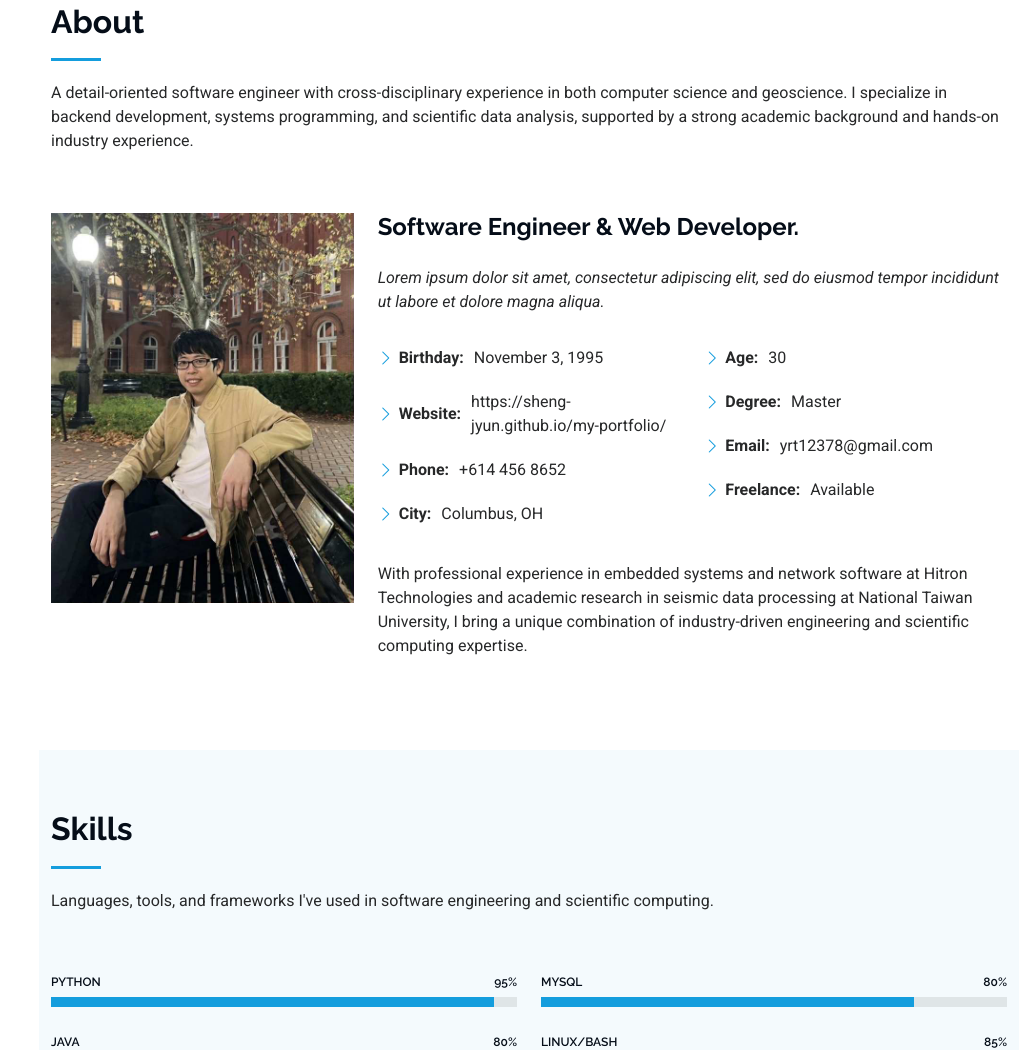
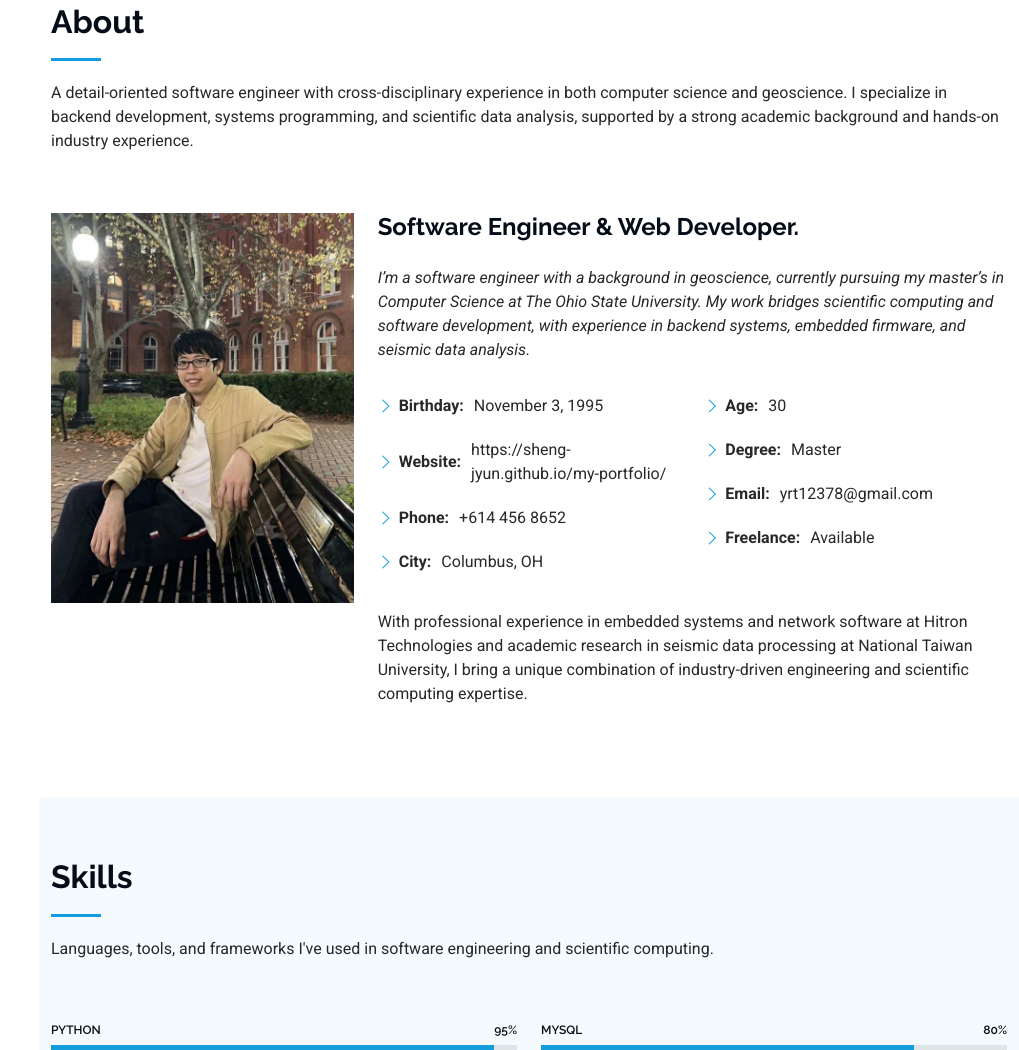
Before and after one commit to Sheng-Jyun/my-portfolio, a plain HTML site: page index.html in a window 1280 px wide. Shown: the part 857-1907 px from the top of the page, without its empty margins (261-1280 px from the left). Drawn offline with nearby package versions, Linux system fonts and the light colour scheme.

Commit message:
[ENHANCEMENT]revise the contents and change the cover photo
Description:
	revise some contents and change the cover photo
Root Cause:
	N/A
Solution:
	N/A
Issue ID:
	N/A
Merged From:
	N/A
Note:
	N/A
Reviewer:
	Jim

```diff
--- a/index.html
+++ b/index.html
@@ -122,8 +122,7 @@
           <div class="col-lg-8 content">
             <h2>Software Engineer &amp; Web Developer.</h2>
             <p class="fst-italic py-3">
-              Lorem ipsum dolor sit amet, consectetur adipiscing elit, sed do eiusmod tempor incididunt ut labore et dolore
-              magna aliqua.
+              I’m a software engineer with a background in geoscience, currently pursuing my master’s in Computer Science at The Ohio State University. My work bridges scientific computing and software development, with experience in backend systems, embedded firmware, and seismic data analysis.
             </p>
             <div class="row">
               <div class="col-lg-6">
```
Also changed, not shown: assets/img/earth2.jpg (added), assets/img/earth3.jpg (added), 1 other file.
